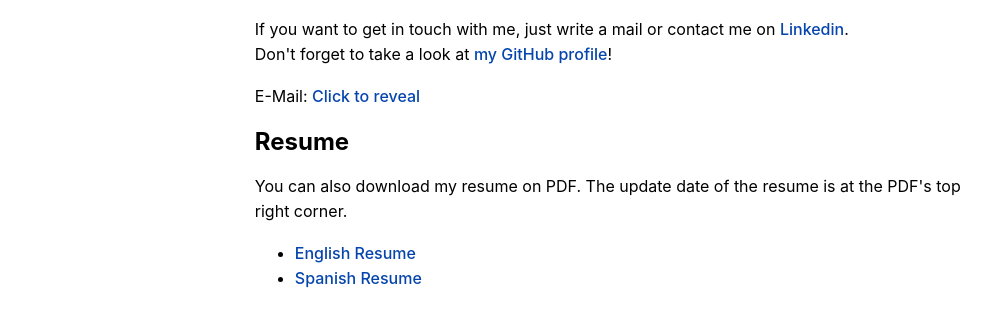
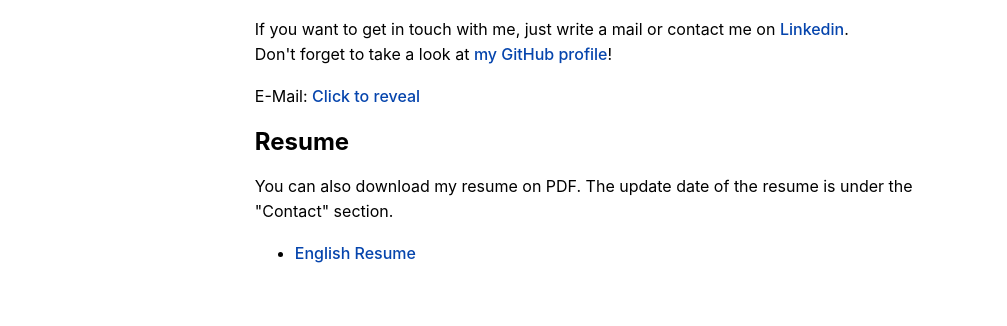
Before and after one commit to tairosonloa/aalonso.eu, a Gatsby site: page / in a window 1280 px wide. Shown: the part 442-768 px from the top of the page, without its empty margins (142-1149 px from the left). Built offline with nearby package versions, Linux system fonts and the light colour scheme; Gatsby itself is replaced by a stand-in of ours.

Commit message:
New CV format. Redirect netlify old resume url to the new

```diff
--- a/src/components/About/index.js
+++ b/src/components/About/index.js
@@ -33,10 +33,9 @@ export default class AboutContent extends React.Component {
         <ContactForm />
 
         <h2>Resume</h2>
-        You can also download my resume on PDF. The update date of the resume is at the PDF's top right corner.
+        You can also download my resume on PDF. The update date of the resume is under the "Contact" section.
         <ul>
-          <li><a href="/resume/Aitor_Alonso_resume.pdf" target="_blank" rel="noopener noreferrer">English Resume</a></li>
-          <li><a href="/resume/Aitor_Alonso_curriculum.pdf" target="_blank" rel="noopener noreferrer">Spanish Resume</a></li>
+          <li><a href="/resume/Aitor_Alonso_Nunez_CV.pdf" target="_blank" rel="noopener noreferrer">English Resume</a></li>
         </ul>
       </section>
     )
```
Also changed, not shown: 4 other files.
